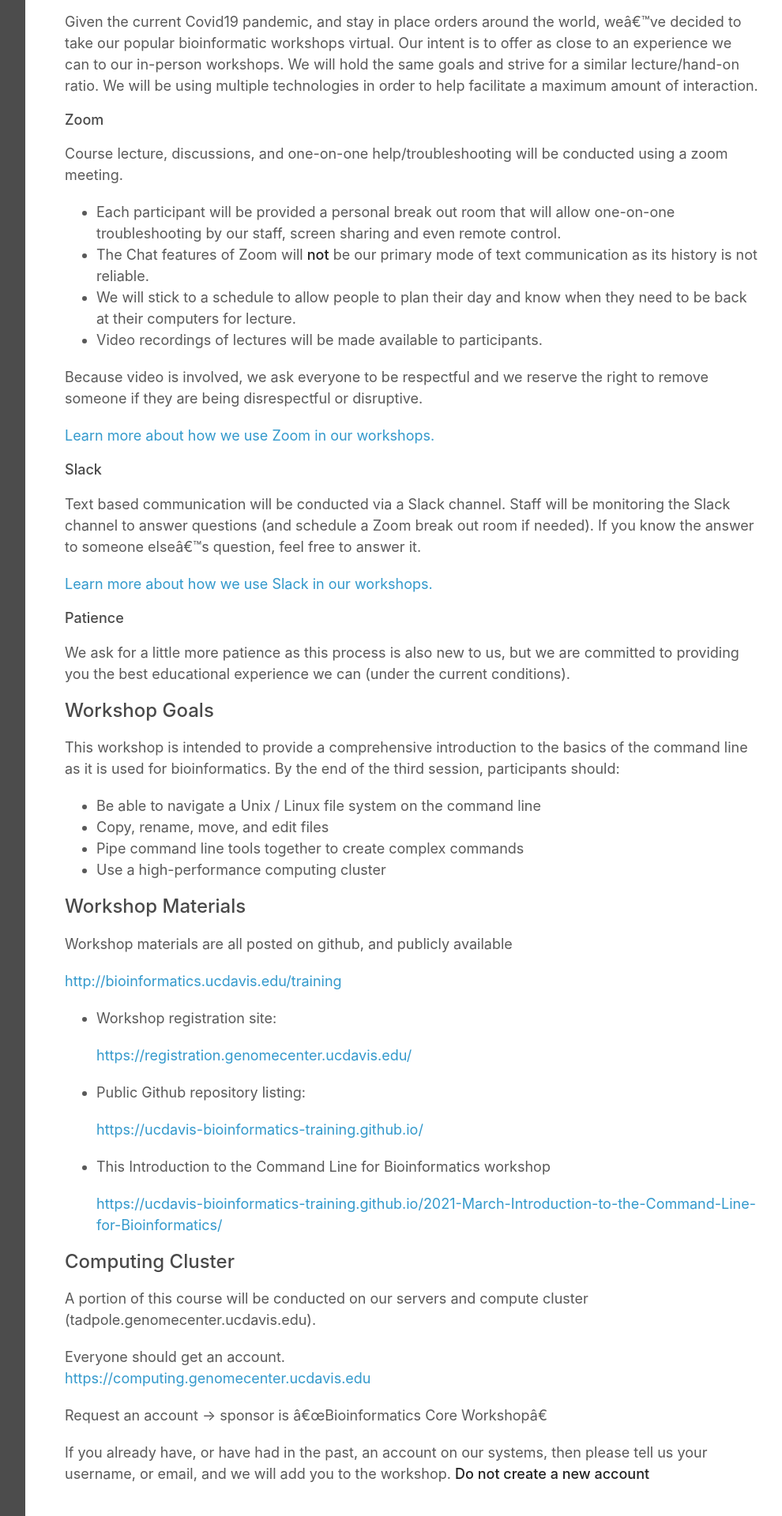
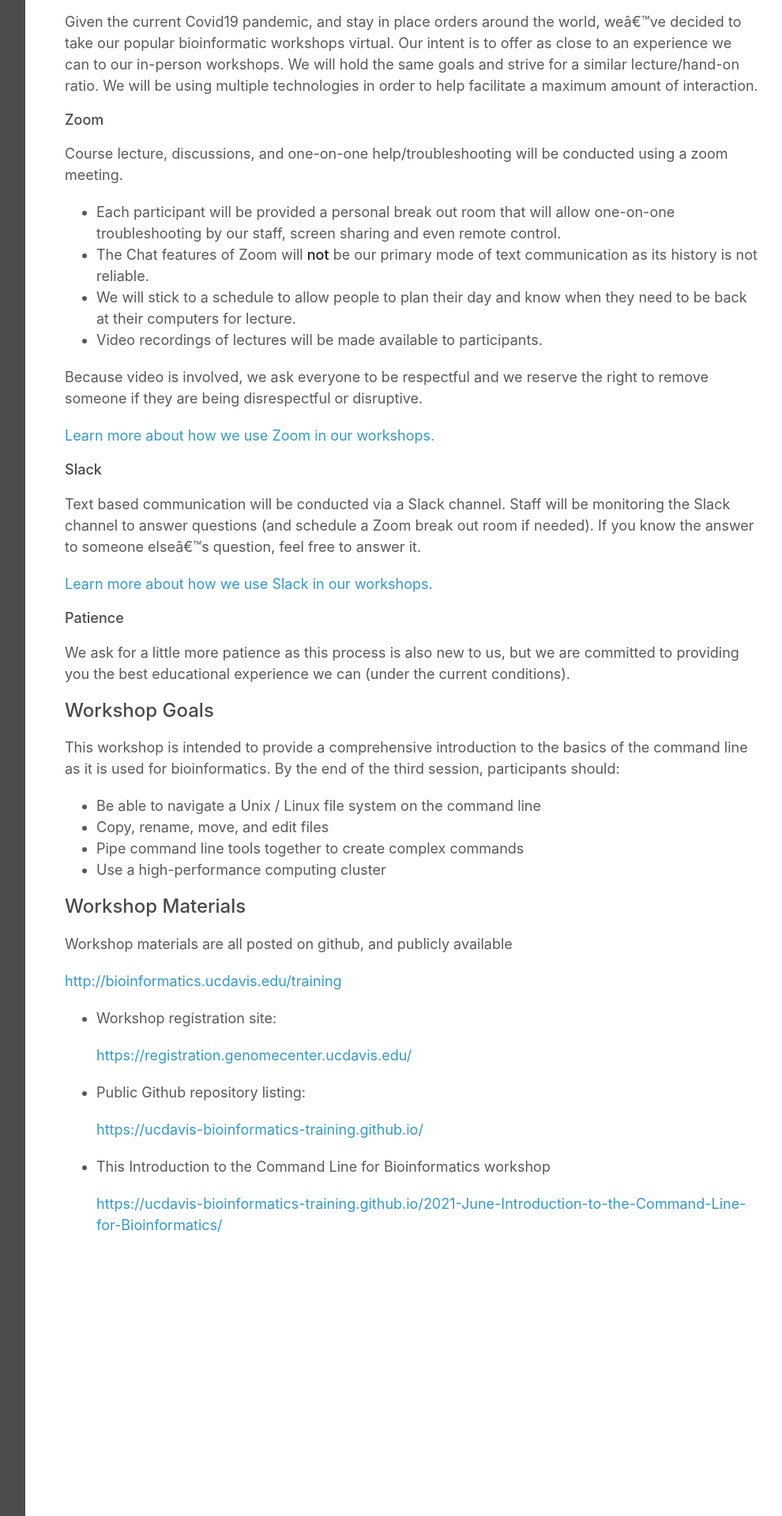
Before and after one commit to ucdavis-bioinformatics-training/2021-June-Introduction-to-the-Command-Line-for-Bioinformatics, a Jekyll site: the page built from base/welcome.md, in a window 1280 px wide. Shown: the part 2166-4086 px from the top of the page at 79% size, without its empty margins (268-1258 px from the left). Built offline with Jekyll 4.4.1, drawn with Linux system fonts in a browser that asks for light colours; our own code applies the rules of GitHub Pages for plain Markdown files.

Commit message:
updating schedule and welcome

```diff
--- a/base/welcome.md
+++ b/base/welcome.md
@@ -77,15 +77,4 @@ Workshop materials are all posted on github, and publicly available
 
 * This Introduction to the Command Line for Bioinformatics workshop
 
-   [https://ucdavis-bioinformatics-training.github.io/2021-March-Introduction-to-the-Command-Line-for-Bioinformatics/](https://ucdavis-bioinformatics-training.github.io/2021-March-Introduction-to-the-Command-Line-for-Bioinformatics/)
-
-### Computing Cluster
-
-A portion of  this course will be conducted on our servers and compute cluster (tadpole.genomecenter.ucdavis.edu).
-
-Everyone should get an account.
-[https://computing.genomecenter.ucdavis.edu](https://computing.genomecenter.ucdavis.edu)
-
-Request an account -> sponsor is "Bioinformatics Core Workshop"
-
-If you already have, or have had in the past, an account on our systems, then please tell us your username, or email, and we will add you to the workshop. **Do not create a new account**
+   [https://ucdavis-bioinformatics-training.github.io/2021-June-Introduction-to-the-Command-Line-for-Bioinformatics/](https://ucdavis-bioinformatics-training.github.io/2021-June-Introduction-to-the-Command-Line-for-Bioinformatics/)
```
Also changed, not shown: base/schedule.md (+3 -3 lines).
